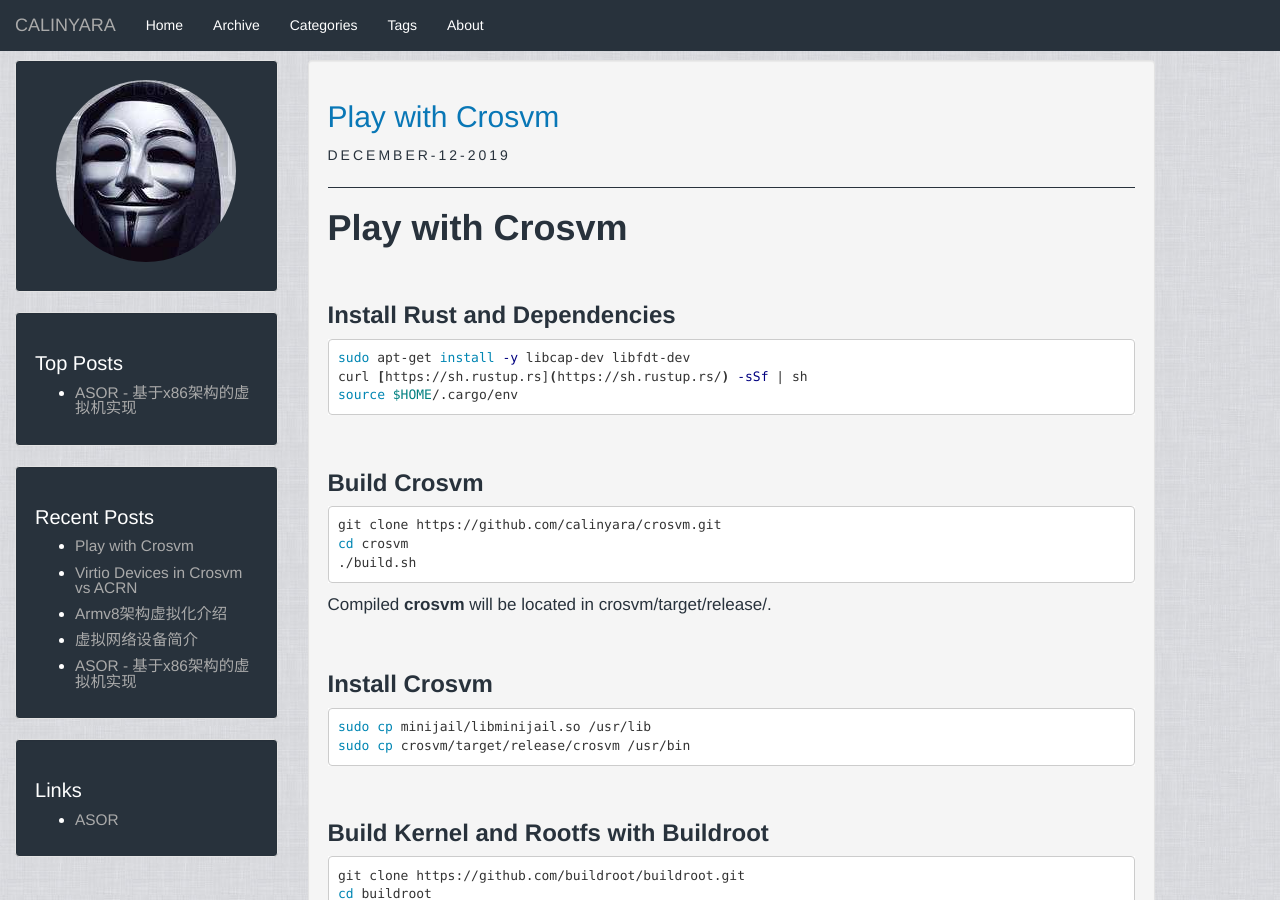
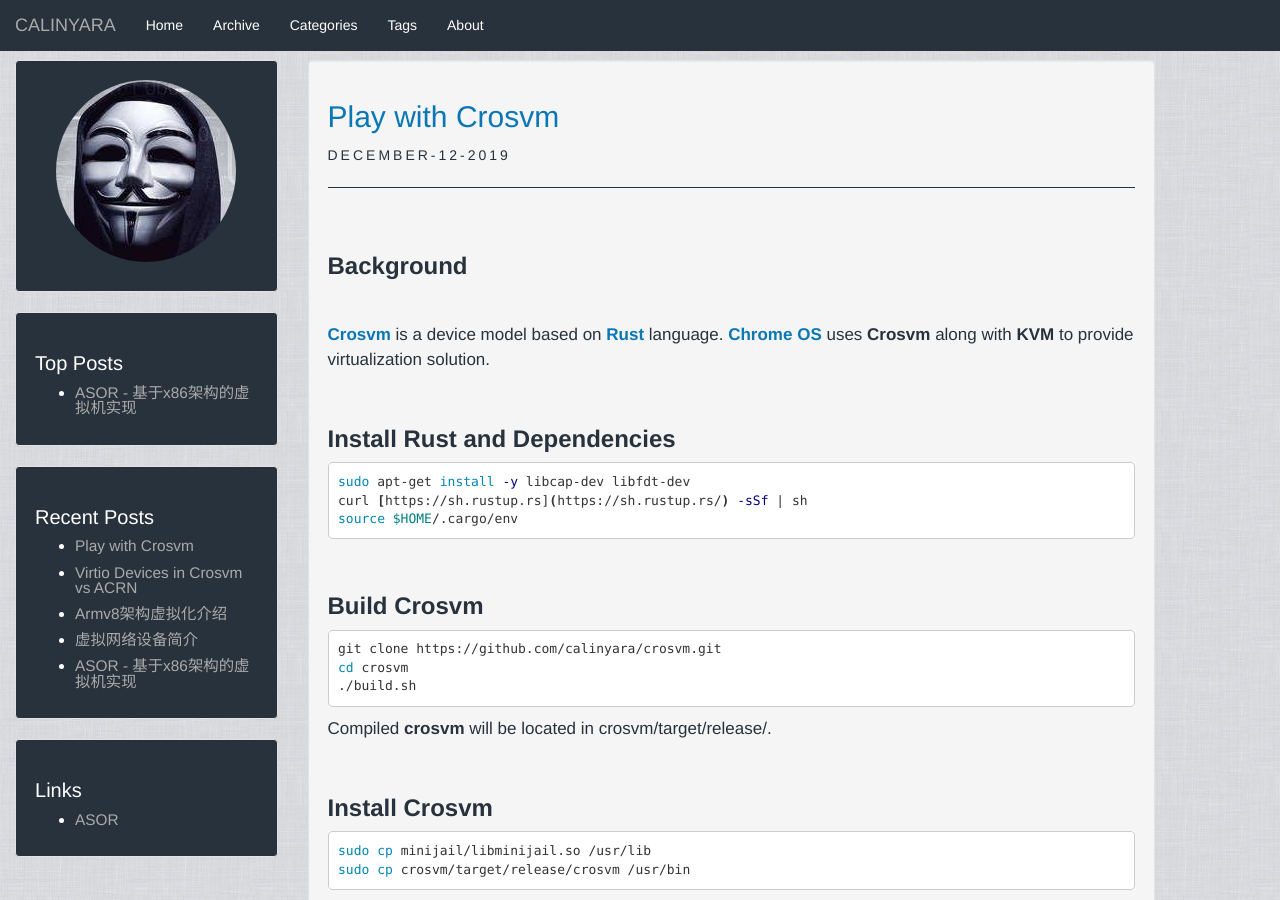
Before and after one commit to calinyara/calinyara.github.io, a Jekyll site: the page built from _posts/2019-12-12-Play-with-Crosvm.markdown, in a window 1280 px wide and 900 px high. Built offline with Jekyll 4.4.1, drawn with Linux system fonts in a browser that asks for light colours.

Commit message:
post:update

```diff
--- a/_posts/2019-12-12-Play-with-Crosvm.markdown
+++ b/_posts/2019-12-12-Play-with-Crosvm.markdown
@@ -7,7 +7,13 @@ author: Calinyara
 description:
 ---
 
-# **Play with Crosvm**
+<br>
+
+### **Background**
+
+<br>
+
+[**Crosvm**](https://chromium.googlesource.com/chromiumos/platform/crosvm/) is a device model based on [**Rust**](https://www.rust-lang.org/) language. [**Chrome OS**](https://www.chromium.org/chromium-os) uses **Crosvm** along with **KVM** to provide virtualization solution.
 
 <br>
 
```
